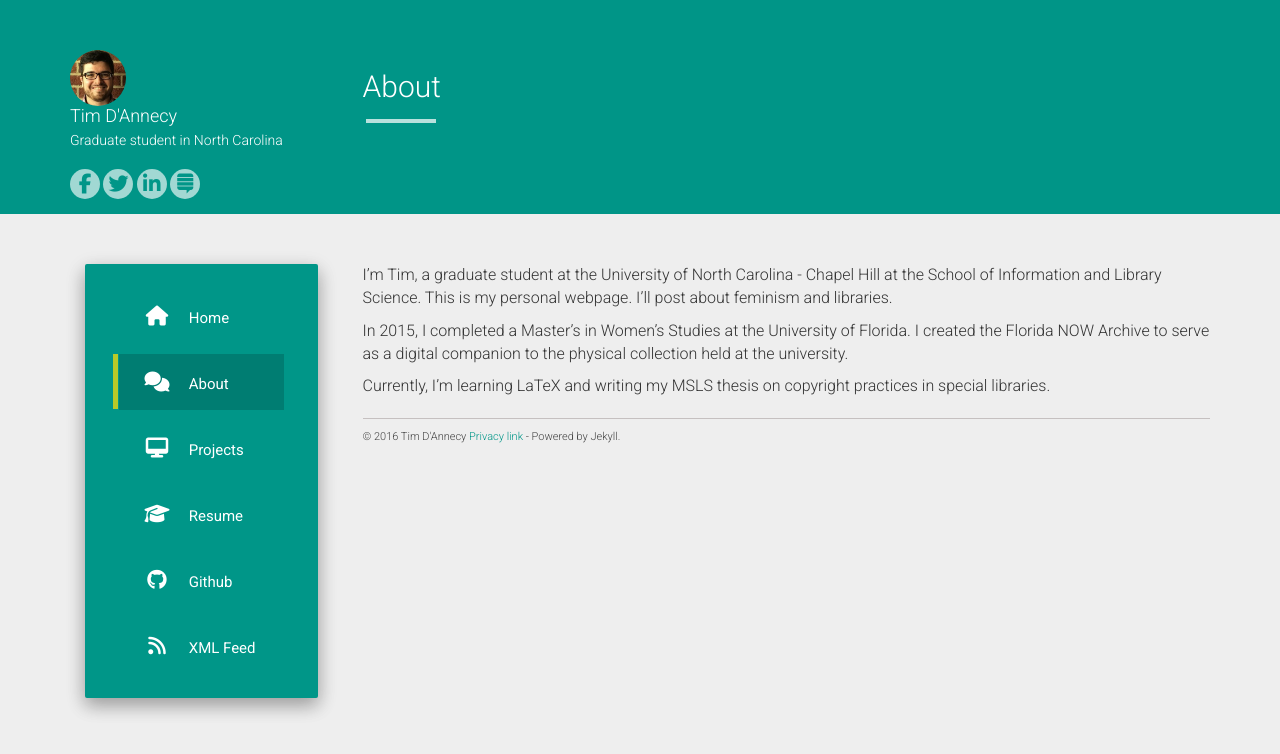
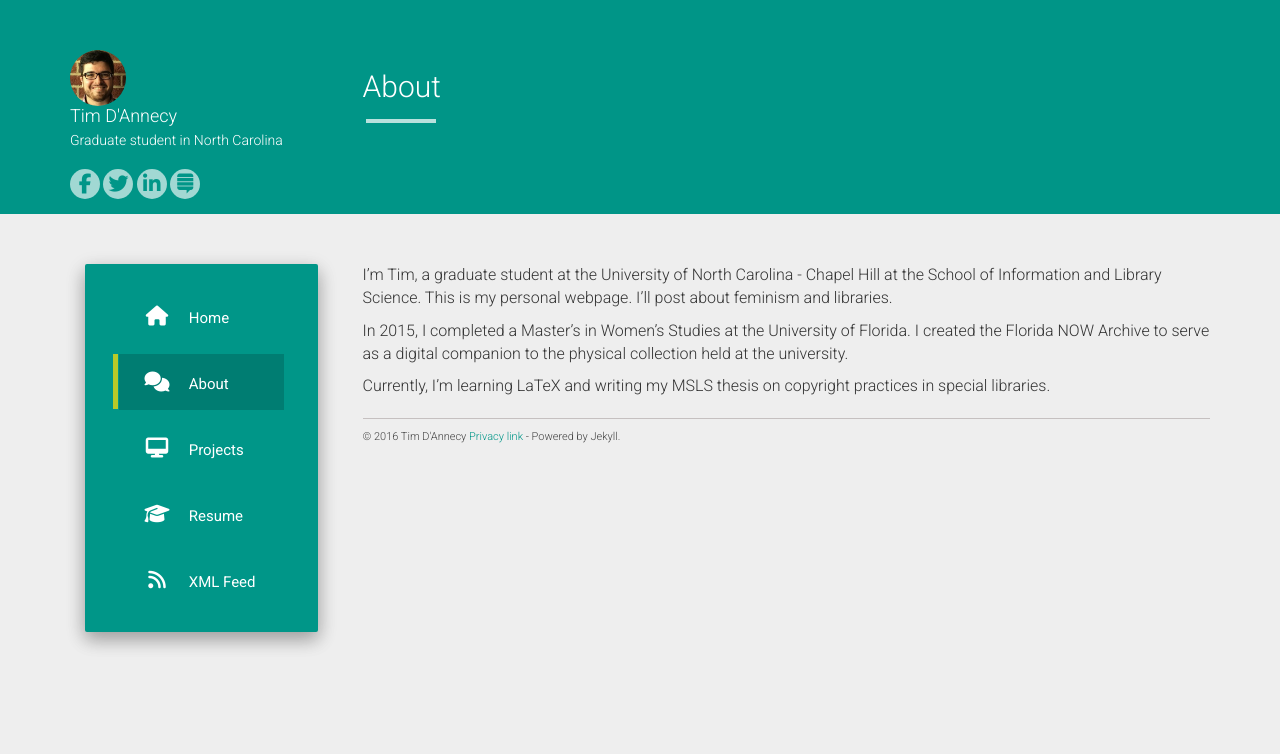
Before and after one commit to tdannecy/tdannecy.github.io, a Jekyll site: the page built from about.md, in a window 1280 px wide. Shown: the top 754 px of the page. Built offline with Jekyll 4.4.1, drawn with Linux system fonts in a browser that asks for light colours; nearby versions of some CDN libraries.

Commit message:
Deleted a link

```diff
--- a/_data/urls.json
+++ b/_data/urls.json
@@ -22,11 +22,6 @@
     "layout": "post"
   },
   {
-    "text": "Github",
-    "url": "",
-    "icon": "fa-github"
-  },
-  {
     "text": "XML Feed",
     "url": "/feed.xml",
     "icon": "fa-feed",
```
